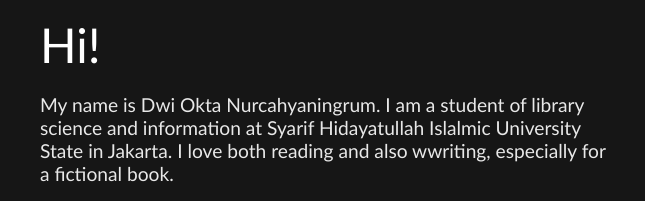
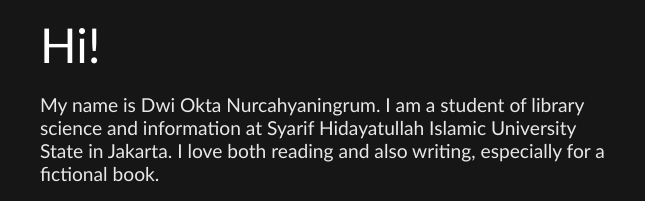
Before and after one commit to dnrchya/dnrchya.github.io, a plain HTML site: page index.html in a window 1280 px wide. Shown: the part 1143-1344 px from the top of the page, 24-669 px from the left. Drawn offline with Linux system fonts and the light colour scheme.

Commit message:
Update index.html

```diff
--- a/index.html
+++ b/index.html
@@ -60,7 +60,7 @@
 	<div class="about-text">
 	<h1>About Me</h1>
 	<h2>Hi!</h2>
-	<p>My name is Dwi Okta Nurcahyaningrum. I am a student of library science and information at Syarif Hidayatullah Islalmic University State in Jakarta. I love both reading and also wwriting, especially for a fictional book.</p>
+	<p>My name is Dwi Okta Nurcahyaningrum. I am a student of library science and information at Syarif Hidayatullah Islamic University State in Jakarta. I love both reading and also writing, especially for a fictional book.</p>
 	<button>View More Details</button>
 	</div>
 	<!--about-model----------------->
```
